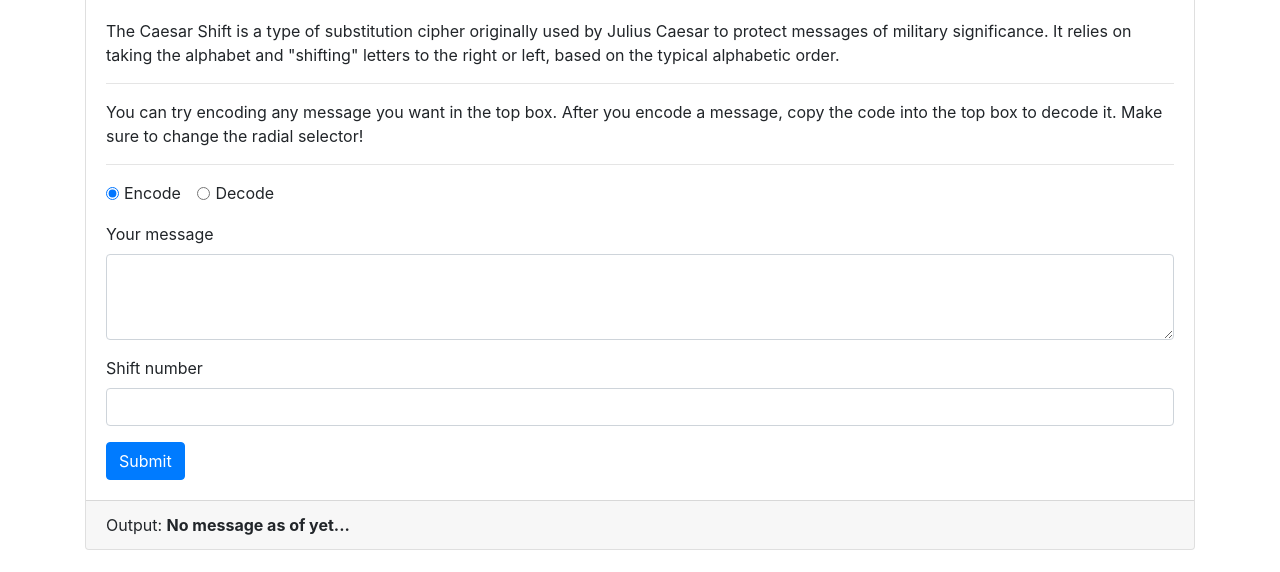
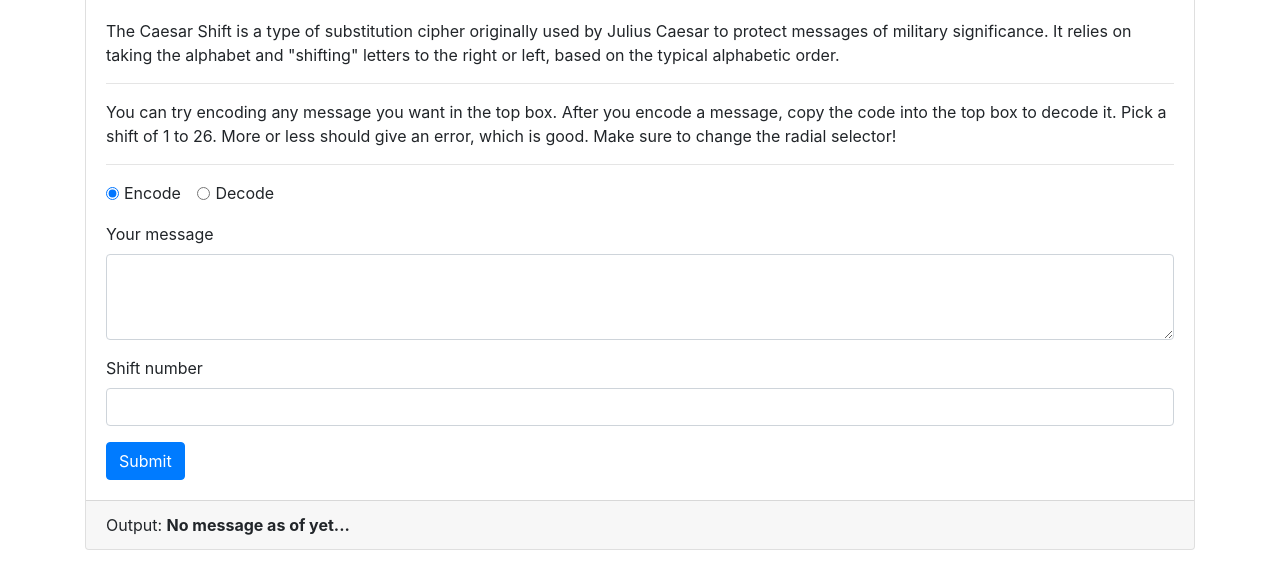
Before and after one commit to Ranger-Jay/Early-Training-Learning-Javascript-Decoder-Ring, a website: page index.html in a window 1280 px wide. Shown: the part 191-763 px from the top of the page. Drawn offline with nearby package versions, Linux system fonts and the light colour scheme.

Commit message:
Update index.html

```diff
--- a/index.html
+++ b/index.html
@@ -36,7 +36,7 @@
               typical
               alphabetic order.</p>
             <hr />
-            <p>You can try encoding any message you want in the top box. After you encode a message, copy the code into the top box to decode it. Make sure to change the radial selector! </p>
+            <p>You can try encoding any message you want in the top box. After you encode a message, copy the code into the top box to decode it. Pick a shift of 1 to 26. More or less should give an error, which is good. Make sure to change the radial selector! </p>
             <hr />
             <form id="caesar">
               <div class="form-group">
```
